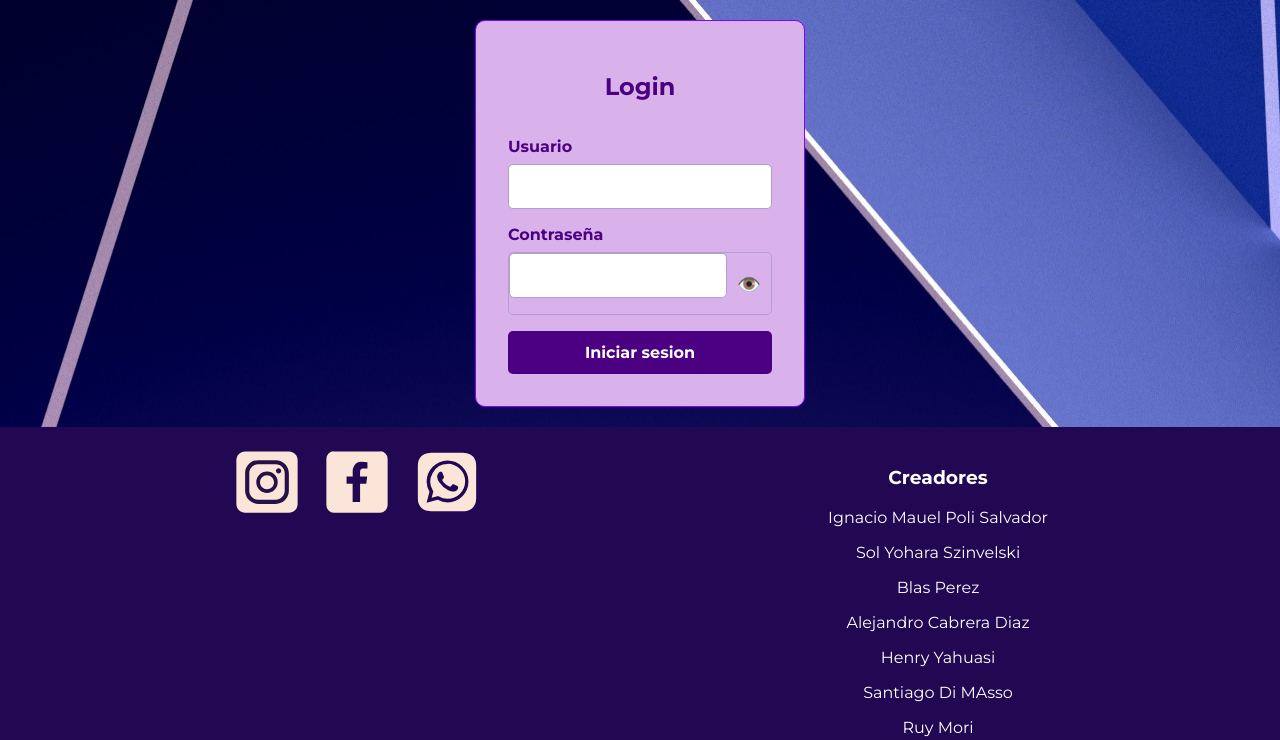
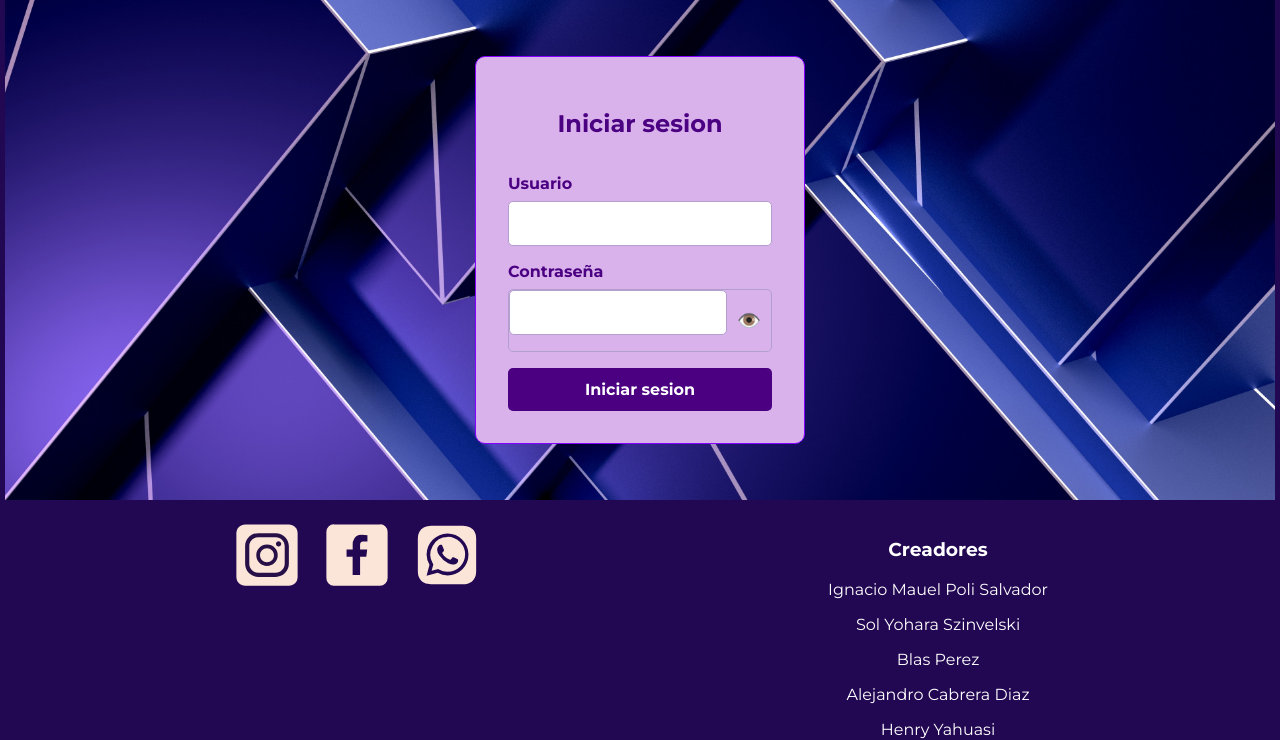
Before and after one commit to IPoli15/15-universe, a Flask app: page /login in a window 1280 px wide. Shown: the part 97-837 px from the top of the page. Run offline with Flask 3, Linux system fonts and the light colour scheme.

Commit message:
tarea #42

```diff
--- a/FRONT/static/css/login.css
+++ b/FRONT/static/css/login.css
@@ -1,5 +1,19 @@
+/* main {
+    background-image: url(/15-universe/FRONT/static/img/fondo-login.jpg);
+} */
+
 main {
-    background-image: url(/15-universe/FRONT/static/img/fondo-login.jpg);
+    background-image: url("/static/img/fondologin.jpg");
+    background-size: cover;
+    background-position: center;
+    background-repeat: no-repeat;
+    width: 1270px;
+    height: 500px;
+    display: flex;
+    align-items: center;
+    justify-content: center;
+    margin: 0 auto;
+    padding: 0;
 }
 
 
--- a/FRONT/templates/login.html
+++ b/FRONT/templates/login.html
@@ -1,9 +1,10 @@
 {% extends "base.html" %}
 
 {% block content %}
+<main class="login-main">
 <link rel="stylesheet" href="{{ url_for('static', filename='css/login.css') }}">
 <div class="contenedor-login">
-    <h2>Login</h2>
+    <h2>Iniciar sesion</h2>
     <form>
         <label for="username">Usuario</label>
         <input type="text" id="username" name="username" required>
@@ -17,6 +18,6 @@
         <button type="submit">Iniciar sesion</button>
     </form>
 </div>
-
+</main>
 <script src="{{ url_for('static', filename='js/login.js') }}"></script>
 {% endblock %}
```
Also changed, not shown: FRONT/static/img/fondologin.jpg (renamed from FRONT/static/img/fondo-login.jpg).
